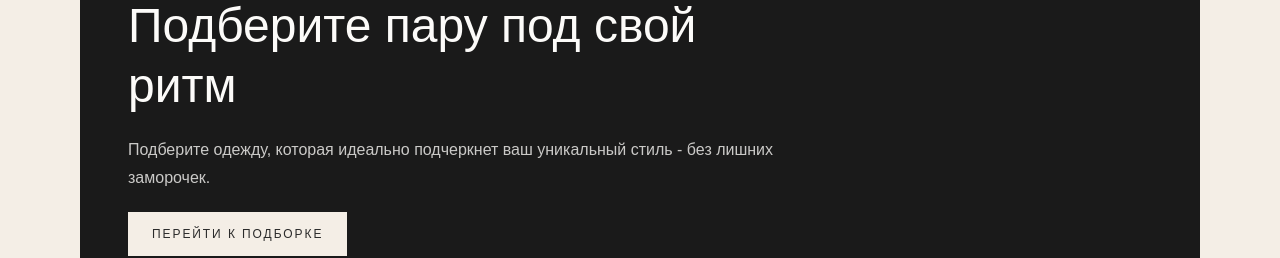
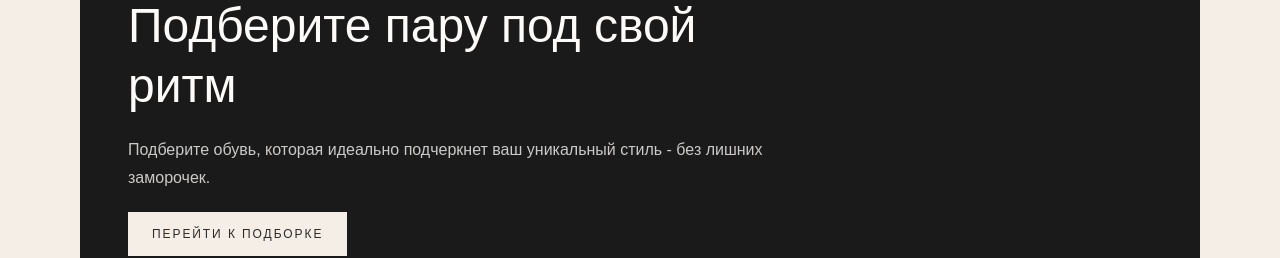
Before and after one commit to asanElzhanov/milan_frontend, a Next.js app: page /ru in a window 1280 px wide. Shown: the part 2040-2298 px from the top of the page. Built offline with nearby package versions, Linux system fonts and the light colour scheme; no server answers.

Commit message:
main page tiny change

```diff
--- a/src/app/[locale]/home/home.dictionary.ts
+++ b/src/app/[locale]/home/home.dictionary.ts
@@ -45,7 +45,7 @@ const homeDictionary = {
       eyebrow: 'Акцент сезона',
       title: 'Подберите пару под свой ритм',
       description:
-        'Подберите одежду, которая идеально подчеркнет ваш уникальный стиль - без лишних заморочек.',
+        'Подберите обувь, которая идеально подчеркнет ваш уникальный стиль - без лишних заморочек.',
       cta: 'Перейти к подборке',
     },
     story: {
```
